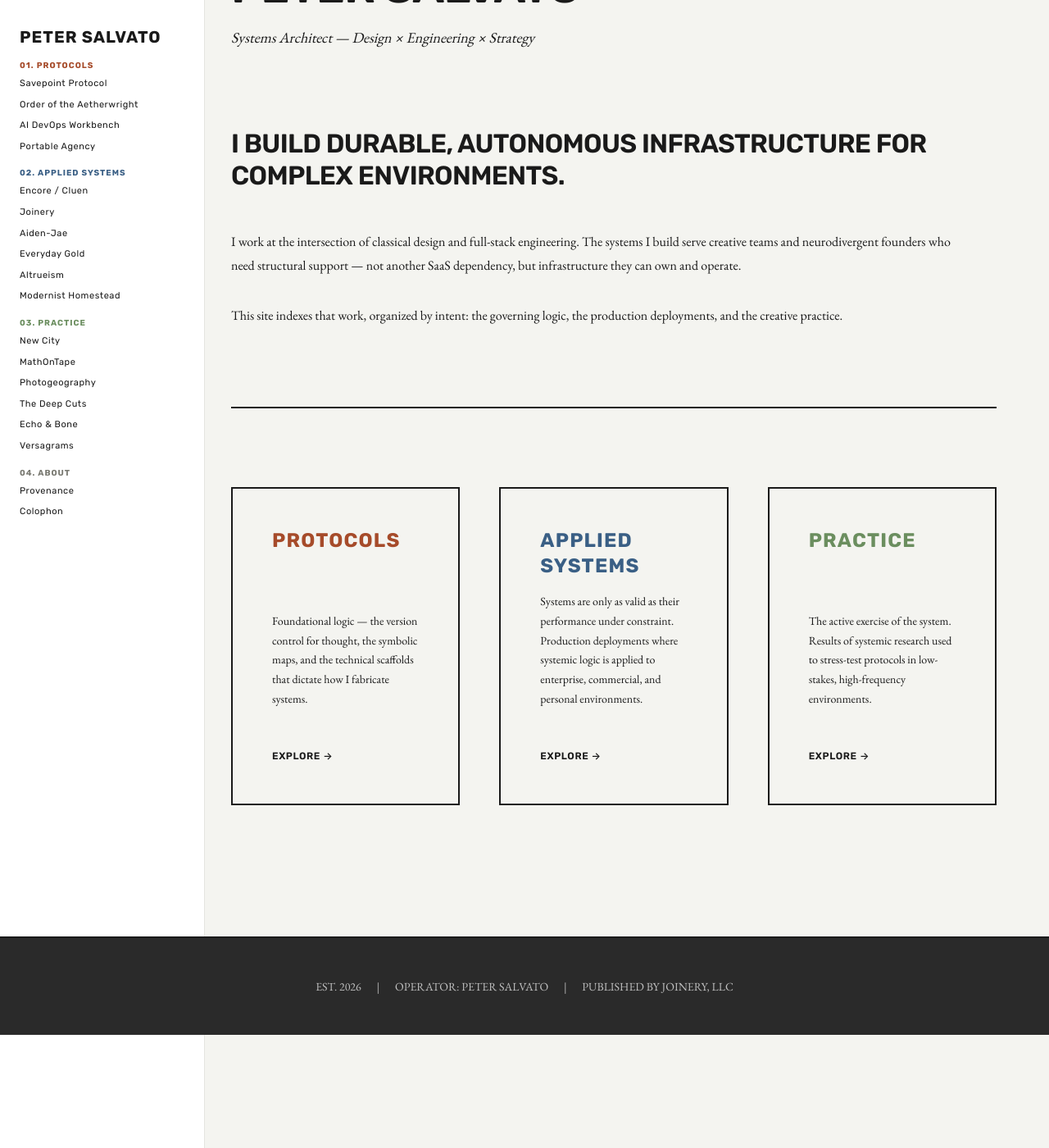
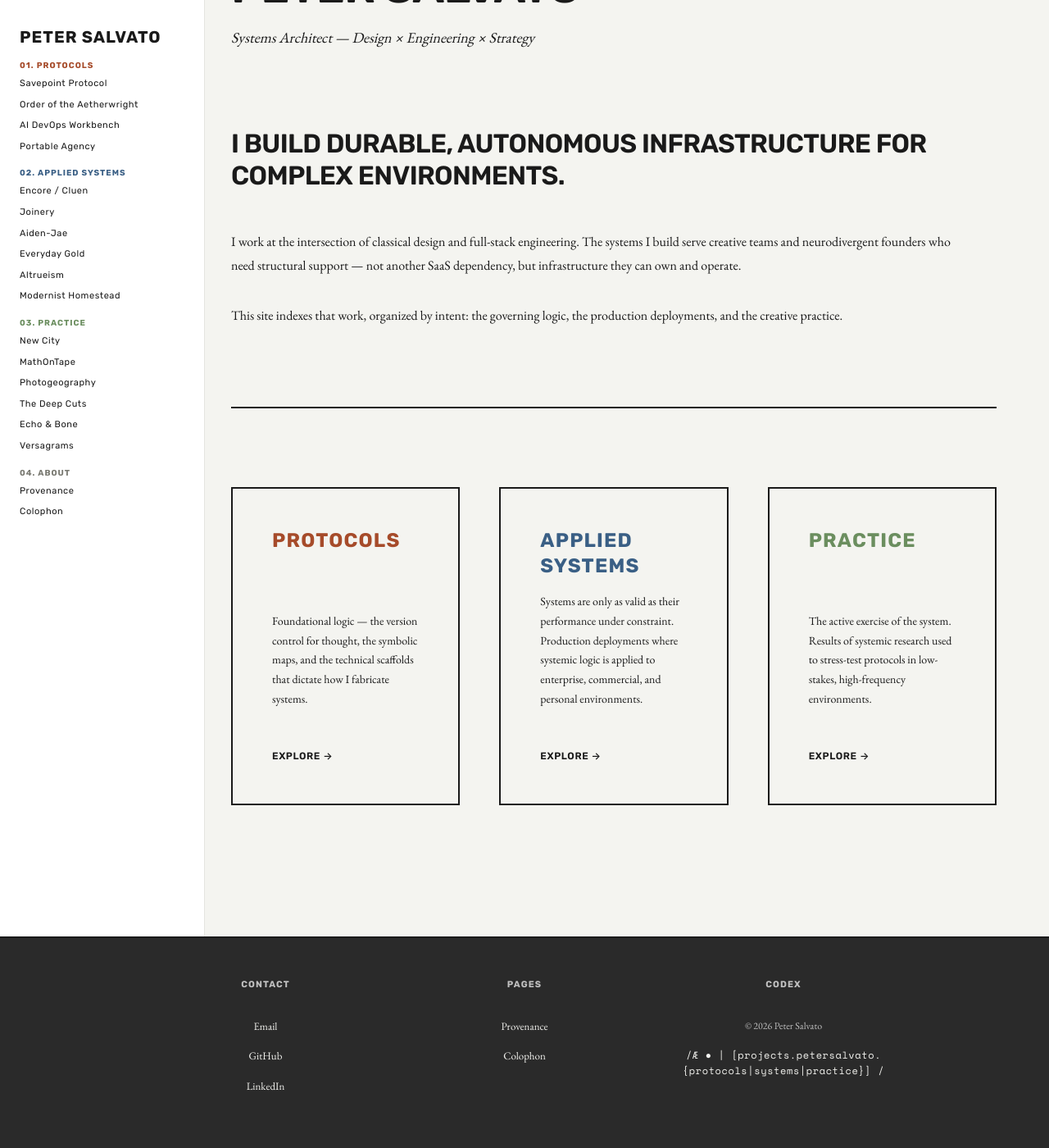
Before and after one commit to PeterSalvato/petersalvato-constellation, a Jekyll site: the page built from index.md, in a window 1280 px wide and 1400 px high, scrolled down 110 px. Shown: the whole window at 82% size. Built offline with Jekyll 4.4.1, drawn with Linux system fonts in a browser that asks for light colours.

Commit message:
Restructure footer with 3-column layout
- Column 1: Contact & Socials (Email, GitHub, LinkedIn)
- Column 2: Meta Pages (Provenance, Colophon)
- Column 3: Copyright & Codex (copyright notice + codex expression)
- Add CSS grid layout for centered 3-column presentation
- Style with monospace font for codex expression
- Maintain dark background and light text colors

Footer now provides navigational items that don't duplicate sidebar index structure.

Co-Authored-By: Claude Haiku 4.5 <noreply@anthropic.com>

```diff
--- a/_includes/footer.html
+++ b/_includes/footer.html
@@ -1,9 +1,30 @@
 <footer class="system-footer">
-    <div class="colophon">
-        <small>EST. 2026</small>
-        <span class="divider">|</span>
-        <small>OPERATOR: PETER SALVATO</small>
-        <span class="divider">|</span>
-        <small>PUBLISHED BY JOINERY, LLC</small>
+    <div class="footer-columns">
+        <!-- Column 1: Contact & Socials -->
+        <div class="footer-column">
+            <h4>Contact</h4>
+            <ul>
+                <li><a href="mailto:{{ site.email }}">Email</a></li>
+                {% for link in site.data.index.contact.links %}
+                <li><a href="{{ link.url }}" target="_blank" rel="noopener">{{ link.title }}</a></li>
+                {% endfor %}
+            </ul>
+        </div>
+
+        <!-- Column 2: Meta Pages -->
+        <div class="footer-column">
+            <h4>Pages</h4>
+            <ul>
+                <li><a href="{{ '/provenance' | relative_url }}">Provenance</a></li>
+                <li><a href="{{ '/practice/colophon' | relative_url }}">Colophon</a></li>
+            </ul>
+        </div>
+
+        <!-- Column 3: Copyright & Codex -->
+        <div class="footer-column">
+            <h4>Codex</h4>
+            <div class="copyright">© 2026 Peter Salvato</div>
+            <div class="codex-expression">/Æ ● | [projects.petersalvato.{protocols|systems|practice}] /</div>
+        </div>
     </div>
 </footer>
--- a/assets/css/main.scss
+++ b/assets/css/main.scss
@@ -320,18 +320,45 @@ footer {
   border-top: 2px solid $color-text;
   background-color: #2a2a2a;
 
-  // Center text in viewport
+  // Center columns in viewport
   display: flex;
   flex-direction: column;
   align-items: center;
   justify-content: center;
 
+  .footer-columns {
+    display: grid;
+    grid-template-columns: repeat(3, 1fr);
+    gap: $gap-xlarge;
+    max-width: 900px;
+    width: 100%;
+  }
+
+  .footer-column {
+    text-align: center;
+
+    h4 {
+      font-family: $font-sans;
+      font-size: 11px;
+      font-weight: 700;
+      letter-spacing: 0.1em;
+      text-transform: uppercase;
+      color: #c0c0c0;
+      margin-bottom: $gap-large;
+    }
+
+    ul {
+      list-style: none;
+      padding: 0;
+      margin: 0;
+    }
+
+    li {
+      margin-bottom: $gap-medium;
+      font-size: 13px;
+    }
+
     a {
-    display: inline-block;
-    margin: 0 $gap-large;
-    font-size: 12px;
-    letter-spacing: 0.05em;
-    text-transform: uppercase;
       color: #f4f4f0;
       text-decoration: none;
       transition: opacity $transition-fast;
@@ -340,25 +367,20 @@ footer {
         opacity: 0.7;
       }
     }
-
-  .colophon {
-    font-size: 0.875rem;
-    color: #c0c0c0;
-
-    small {
-      font-size: inherit;
-      color: #c0c0c0;
   }
 
-    .divider {
-      margin: 0 $gap-medium;
+  .copyright {
+    font-size: 12px;
     color: #c0c0c0;
-    }
+    margin-bottom: $gap-medium;
   }
 
-  p {
+  .codex-expression {
+    font-family: $font-mono;
+    font-size: 12px;
     color: #f4f4f0;
-    margin: 0 0 $gap-medium 0;
+    letter-spacing: 0.05em;
+    margin-top: $gap-medium;
   }
 }
 
```
Lines whose indentation alone changed are shown as unchanged.
